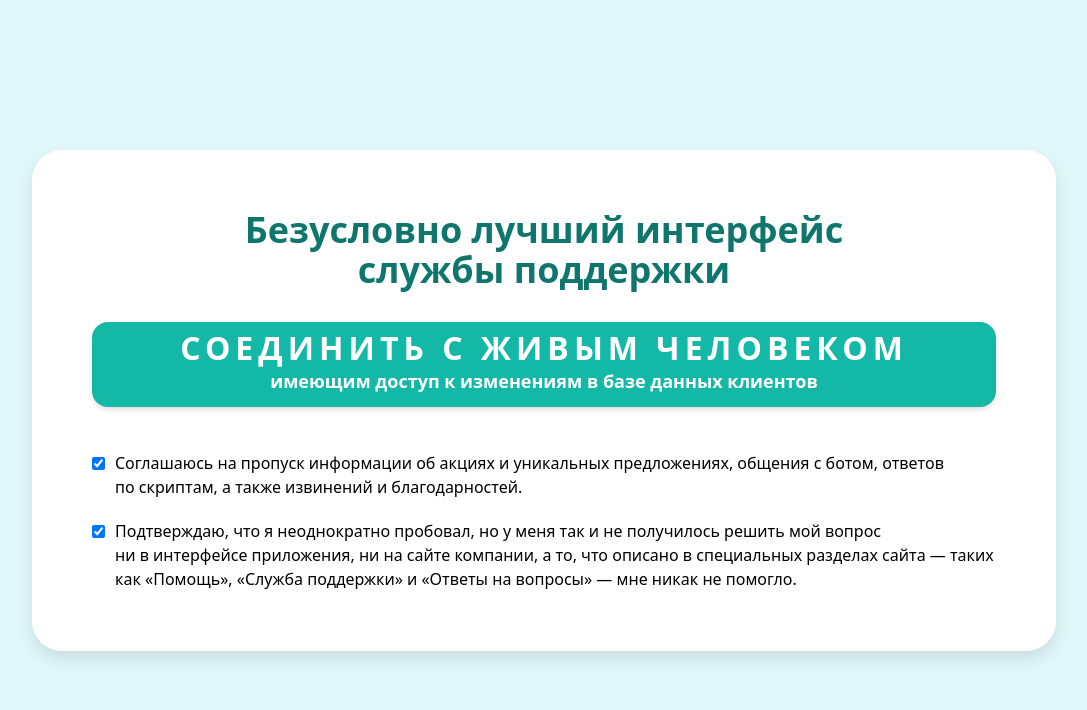
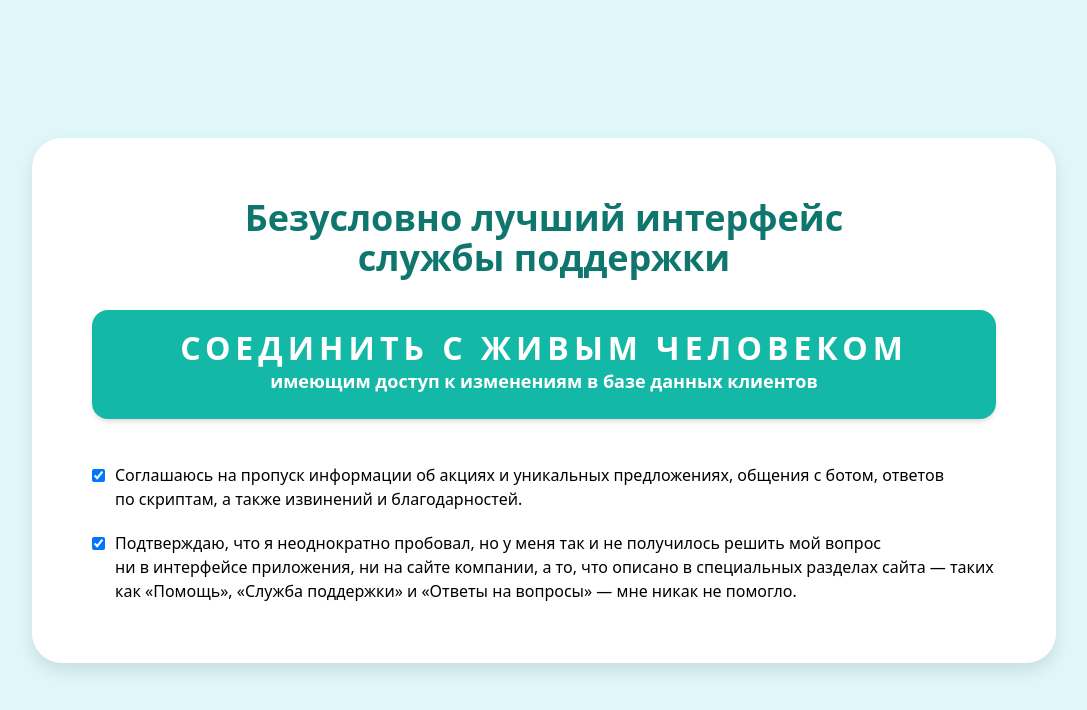
Before and after one commit to ElyChe/elyche.github.io, a plain HTML site: page support.html in a window 1280 px wide. Shown: the whole page, without its empty margins (96-1183 px from the left). Drawn offline with nearby package versions, Linux system fonts and the light colour scheme.

Commit message:
Update support.html

```diff
--- a/support.html
+++ b/support.html
@@ -46,7 +46,7 @@
 <body>
     <div class="container">
         <h1 class="text-4xl font-bold mb-8 text-teal-700">Безусловно лучший&nbsp;интерфейс службы&nbsp;поддержки</h1>
-        <button class="bg-teal-500 text-white text-lg font-semibold py-3 px-6 rounded-2xl hover:bg-teal-600 transition w-full mb-6 shadow-md">
+        <button class="bg-teal-500 text-white text-lg font-semibold py-6 px-6 rounded-2xl hover:bg-teal-600 transition w-full mb-6 shadow-md">
             <strong>СОЕДИНИТЬ С&nbsp;ЖИВЫМ ЧЕЛОВЕКОМ</strong><br>имеющим доступ к&nbsp;изменениям в&nbsp;базе данных клиентов
         </button>
         <div class="text-left">
```
